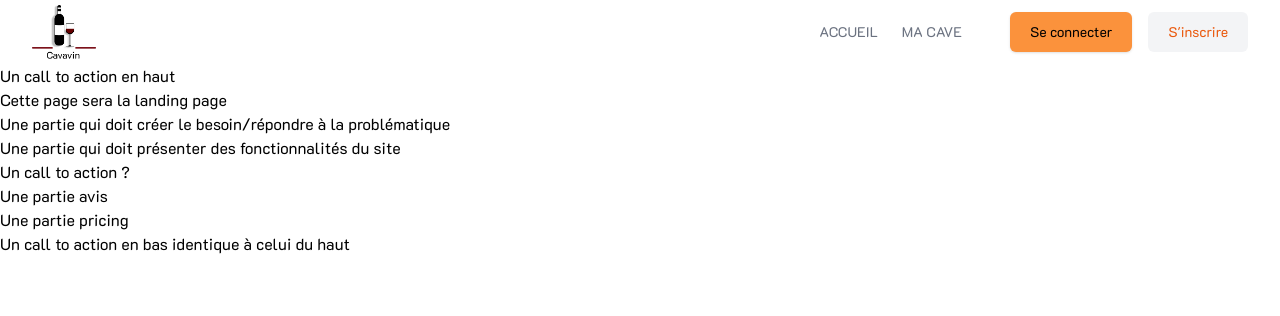
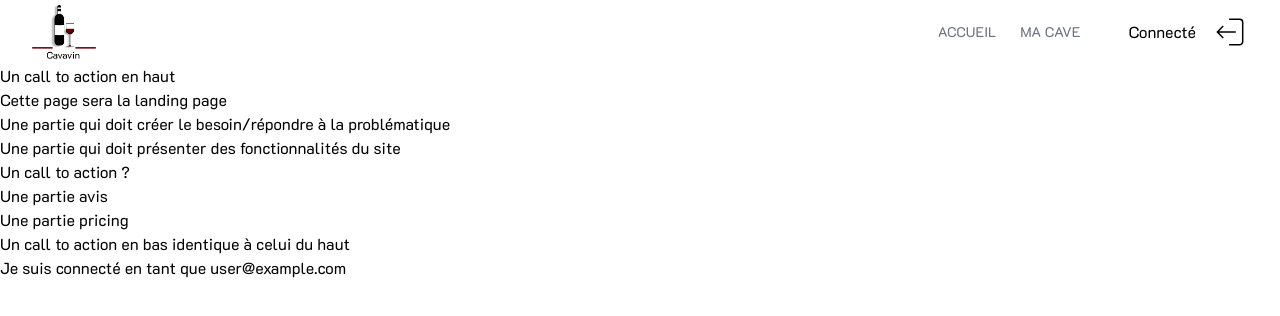
Before and after one commit to guillaume-pages/WineNot, a Next.js app: page / in a window 1280 px wide. Shown: the top 316 px of the page. Built offline with nearby package versions, Linux system fonts and the light colour scheme; no server answers; sample sign-in values are in the browser's storage.

Commit message:
add user or not user

```diff
--- a/app/page.tsx
+++ b/app/page.tsx
@@ -1,6 +1,14 @@
+'use client';
 import Link from 'next/link';
+import { useSession } from 'next-auth/react';
 
 export default function Page() {
+  const { data } = useSession();
+
+  const user = data?.user;
+
+
+
   return (
     <main>
       <div>Un call to action en haut</div>
@@ -11,6 +19,8 @@ export default function Page() {
       <div>Une partie avis</div>
       <div>Une partie pricing</div>
       <div>Un call to action en bas identique à celui du haut</div>
+      {user && <div>Je suis connecté en tant que {user.email} </div>}
+      {!user && <div>Je ne suis pas connecté </div>}
     </main>
   );
 }
--- /dev/null
+++ b/app/ui/navbar/disconnectButton.tsx
@@ -0,0 +1,15 @@
+import { signOut } from  'next-auth/react';
+import { CiLogout } from 'react-icons/ci';
+
+export default function disconnectButton() {
+
+  const handleDisconnect = async () => {
+    await signOut();
+  }
+
+  return (
+    <>
+      <CiLogout size={36} onClick={handleDisconnect} />
+    </>
+  )
+}
--- a/app/ui/navbar/navbar.tsx
+++ b/app/ui/navbar/navbar.tsx
@@ -3,6 +3,9 @@
 import Image from 'next/image';
 import Link from 'next/link';
 import { usePathname } from 'next/navigation';
+import { useSession } from 'next-auth/react';
+
+import DisconnectButton from './disconnectButton';
 
 import moyenLogo from '@/app/logo-moyen.png';
 
@@ -18,7 +21,8 @@ import moyenLogo from '@/app/logo-moyen.png';
 
 export default function Navbar() {
   const pathname = usePathname();
-
+  const { data } = useSession();
+  const user = data?.user;
   const isSigninOrLogin = pathname === '/login' || pathname === '/register';
 
   if (isSigninOrLogin) {
@@ -67,6 +71,7 @@ export default function Navbar() {
             </nav>
 
             <div className="flex items-center gap-4">
+              {!user && (
                 <div className="sm:flex sm:gap-4">
                   <Link
                     className="rounded-md bg-orange-400 px-5 py-2.5 text-sm font-medium text-black shadow"
@@ -84,6 +89,13 @@ export default function Navbar() {
                     </Link>
                   </div>
                 </div>
+              )}
+              {user && (
+                <>
+                  <span>Connecté</span>
+                  <DisconnectButton />
+                </>
+              )}
             </div>
           </div>
         </div>
--- a/auth.ts
+++ b/auth.ts
@@ -1,83 +1,21 @@
-// import NextAuth from 'next-auth';
-// import { authConfig } from './auth.config';
-// import Credentials from 'next-auth/providers/credentials';
-// import { z } from 'zod';
-// import type { User } from './app/lib/definitions';
-// import bcrypt from 'bcrypt';
-// import { PrismaClient } from '@prisma/client';
-
-// const prisma = new PrismaClient();
-
-// const passwordRegex = /^(?=.*[a-z])(?=.*[A-Z])(?=.*\d)(?=.*[@$!%*?&,#.])[A-Za-z\d@$!%*?&,#.]{10,}$/;
-
-// async function getUser(email: string): Promise<User | null> {
-//   try {
-//     const user = await prisma.users.findUnique({
-//       where: {
-//         mail: email,
-//       },
-//     });
-//     if (user) {
-//       return {
-//         id: user.user_id.toString(),
-//         firstname: user.firstname,
-//         lastname: user.lastname ?? '',
-//         mail: user.mail,
-//         password: user.password,
-//         status: user.status,
-//         phone: user.phone ?? '',
-//       };
-//     } else {
-//       return null;
-//     }
-//   } catch (error) {
-//     console.error('Failed to fetch user:', error);
-//     throw new Error('Failed to fetch user.');
-//   }
-// }
-
-// export const { auth, signIn, signOut } = NextAuth({
-//   ...authConfig,
-//   providers: [
-//     Credentials({
-//       async authorize(credentials) {
-//         const parsedCredentials = z
-//         .object({ email: z.string().email(), pw: z.string().regex(passwordRegex)})
-//         .safeParse(credentials);
-
-//         if (parsedCredentials.success) {
-//           const { email, pw } = parsedCredentials.data;
-//           const user = await getUser(email);
-//           console.log('user', user)
-//           if (!user) return null;
-//           const passwordsMatch = await bcrypt.compare(pw, user.password);
-//           const { password, ...userWithouthPassword } = user;
-//           if (passwordsMatch) return userWithouthPassword;
-//         }
-
-//         return null;
-//       },
-//     }),
-//   ],
-// });
-
 import NextAuth from 'next-auth';
 import { PrismaAdapter } from '@auth/prisma-adapter';
 import prisma from './prisma/prisma';
-import github from 'next-auth/providers/github';
-import google from 'next-auth/providers/google';
+// import github from 'next-auth/providers/github';
+// import google from 'next-auth/providers/google';
 import CredentialsProvider from 'next-auth/providers/credentials';
 import bcrypt from 'bcryptjs';
 
 export const { handlers, auth, signIn, signOut } = NextAuth({
+  secret: process.env.NEXT_PUBLIC_SECRET,
   session: { strategy: 'jwt' },
   adapter: PrismaAdapter(prisma),
   // pages: {
   //   signIn: "/login",
   // },
   providers: [
-    github,
-    google,
+    // github,
+    // google,
     CredentialsProvider({
       name: 'mot de passe et email',
       id: 'credentials',
```
Lines whose indentation alone changed are shown as unchanged.
